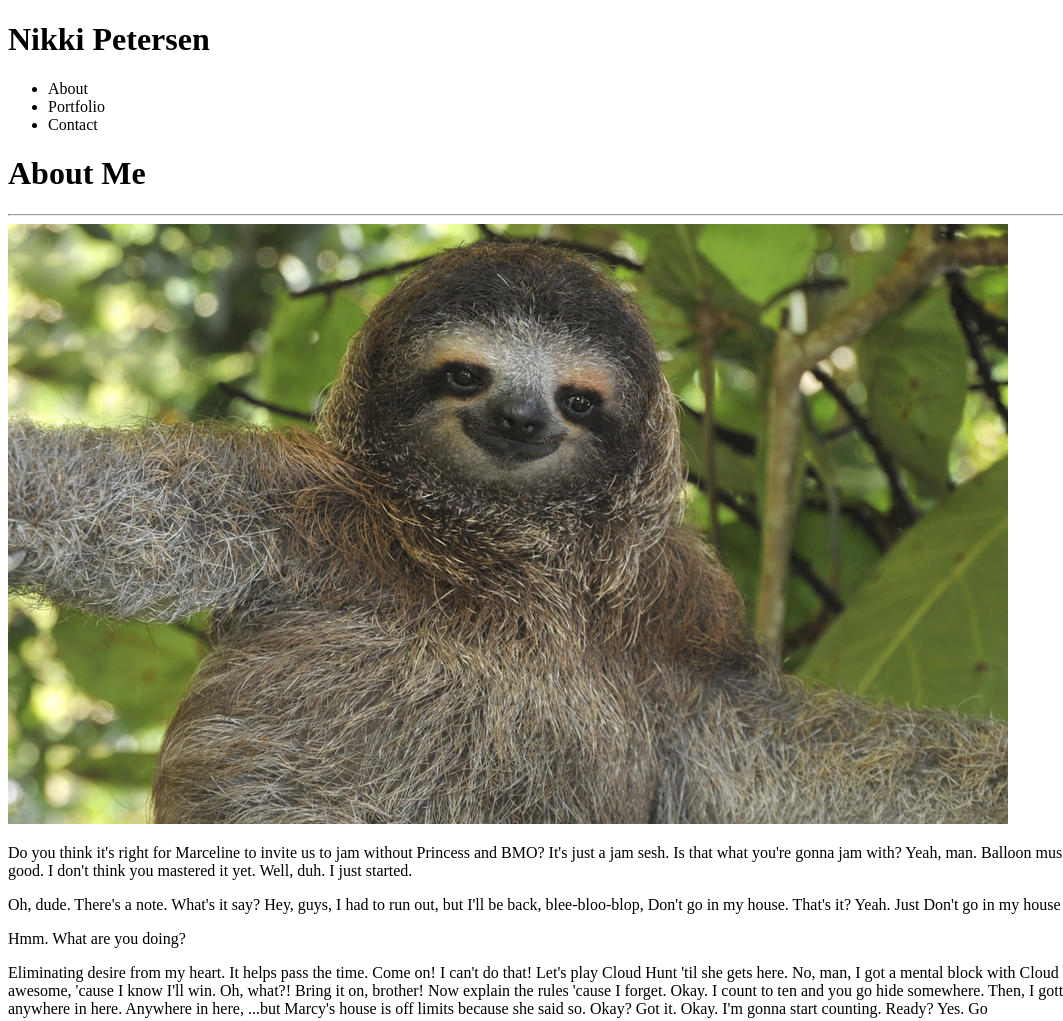
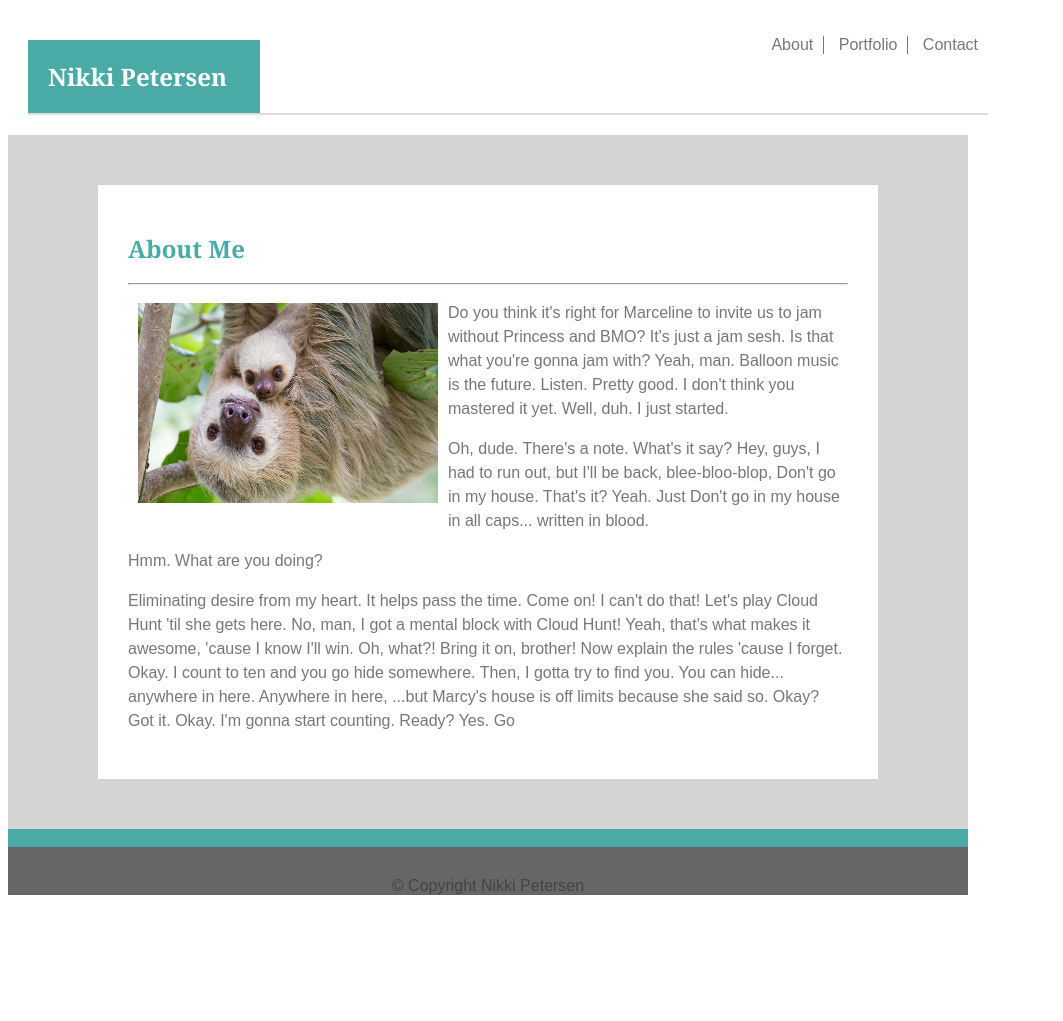
Before and after one commit to piknikki/Basic-Portfolio, a plain HTML site: page index.html in a window 1280 px wide. Shown: the top 1021 px of the page, without its empty margins (0-1063 px from the left). After the commit the page ends 903 px from the top, so only its background shows below. Drawn offline with Linux system fonts and the light colour scheme.

Commit message:
most pages mostly done

```diff
--- a/assets/css/style.css
+++ b/assets/css/style.css
@@ -1,21 +1,142 @@
 
 
+* {
+    font-size: 16px;
+    font-family: 'Arial', 'Helvetica Neue', Helvetica, sans-serif;
+    color: #777777;
+}
+
+.clearfix::after {
+    content: "";
+    display: block;
+    clear: both;
+}
+
+body {
+    width: 960px;
+    text-align: center;
+}
+
+.overalldiv {
+    width: 960px;
+}
+
+.container {
+    /*background-image: url("/assets/images/gravel.png");*/
+    background: lightgray;
+    background-size: cover;
+    padding: 30px;
+}
 
 .turqline {
     background: #4aaaa5;
+
+}
+
+header {
+    width: 100%;
+    background: white;
+    margin: 20px;
+    border-bottom: 2px solid #dddddd;
+
+}
+
+a:link,
+a:active,
+a:visited {
+    text-decoration: none;
+    color: #777777;
+}
+
+a:hover {
+    text-decoration: underline;
+    color: #444444;
+}
+
+
+#namespace {
+    background: #4aaaa5;
+    color: white;
+    font-size: 1.5em;
+    font-family: 'Georgia', Times, Times New Roman, serif;
+    margin: 20px 20px 0 0;
+    padding: 20px;
+    text-align: left;
+    width: 20%;
+    float: left;
+}
+
+#navspace {
+    overflow: hidden;
+    float: right;
+}
+
+
+.nav li {
+    display: inline-block;
+    border-right: 1px solid #777777;
+    padding: 0 10px;
+}
+
+.nav li:last-child  { border: 0; }
+
+
+h1 {
+    color: #4aaaa5;
+    font-family: 'Georgia', Times, Times New Roman, serif;
+    text-align: left;
+    font-size: 1.5em;
+}
+
+.contentbox {
+    width: 80%;
+    margin: 20px auto;
+    text-align: left;
+    background: white;
+    padding: 30px;
+    line-height: 1.5;
+}
+
+.slothbaby {
+    float: left;
+    padding: 10px;
+    height: 200px;
+    width: 300px;
 }
 
 footer {
     width: 100%;
-    top-margin: 20px;
-    background: dimgray;
+    background: #666666;
+    padding-top: 30px;
+    color: #444444;
 }
 
 ul {
     list-style-type: none;
 }
 
-img {
+.portfoliopic {
     height: 200px;
     width: 200px;
 }
+
+input[type=text],
+select,
+textarea {
+    width: 100%;
+    padding: 12px;
+    border: 1px solid #ccc;
+    border-radius: 3px;
+    box-sizing: border-box;
+    margin-top: 5px;
+    margin-bottom: 15px;
+    resize: vertical;
+}
+
+input[type=submit] {
+    background: #4aaaa5;
+    color: #ccc;
+    padding: 12px 20px;
+    border: none;
+    border-radius: 4px;
+}
--- a/index.html
+++ b/index.html
@@ -2,37 +2,50 @@
 <html lang="en">
 <head>
     <meta charset="UTF-8">
-    <meta name="viewport"
-          content="width=device-width, user-scalable=no, initial-scale=1.0, maximum-scale=1.0, minimum-scale=1.0">
-    <meta http-equiv="X-UA-Compatible" content="ie=edge">
     <title>Home</title>
+    <link rel="stylesheet" href="assets/css/style.css">
 
 </head>
 <body>
 
-<header>
+<div class="overalldiv">
+    <header class="clearfix">
 
-    <h1>Nikki Petersen</h1>
-    <nav>
-        <ul>
-            <li>About</li>
-            <li>Portfolio</li>
-            <li>Contact</li>
-        </ul>
-    </nav>
+        <h1 id="namespace">Nikki Petersen</h1>
 
-</header>
+        <div id="navspace">
+            <nav class="nav">
+                <ul>
+                    <li><a href="index.html">About</a></li>
+                    <li><a href="portfolio.html">Portfolio</a></li>
+                    <li><a href="contact.html">Contact</a></li>
+                </ul>
+            </nav>
+        </div>
+    </header>
 
-<div>
-    <h1>About Me</h1>
-    <hr>
-    <img class="slothbaby" src="assets/images/slothtree.jpg" alt="sloth and baby">
-    <p>Do you think it's right for Marceline to invite us to jam without Princess and BMO? It's just a jam sesh. Is that what you're gonna jam with? Yeah, man. Balloon music is the future. Listen. Pretty good. I don't think you mastered it yet. Well, duh. I just started.</p>
-    <p>Oh, dude. There's a note. What's it say? Hey, guys, I had to run out, but I'll be back, blee-bloo-blop, Don't go in my house. That's it? Yeah. Just Don't go in my house in all caps... written in blood. </p>
-    Hmm. What are you doing?
-    <p>Eliminating desire from my heart. It helps pass the time. Come on! I can't do that! Let's play Cloud Hunt 'til she gets here. No, man, I got a mental block with Cloud Hunt! Yeah, that's what makes it awesome, 'cause I know I'll win. Oh, what?! Bring it on, brother! Now explain the rules 'cause I forget. Okay. I count to ten and you go hide somewhere. Then, I gotta try to find you. You can hide... anywhere in here. Anywhere in here, ...but Marcy's house is off limits because she said so. Okay? Got it. Okay. I'm gonna start counting. Ready? Yes. Go</p>
+    <div class="container">
+        <div class="contentbox">
+
+            <h1>About Me</h1>
+            <hr class="innerhr">
+            <img class="slothbaby clearfix" src="assets/images/slothbaby.jpg" alt="sloth and baby">
+            <p>Do you think it's right for Marceline to invite us to jam without Princess and BMO? It's just a jam sesh. Is
+                that what you're gonna jam with? Yeah, man. Balloon music is the future. Listen. Pretty good. I don't think
+                you mastered it yet. Well, duh. I just started.</p>
+            <p>Oh, dude. There's a note. What's it say? Hey, guys, I had to run out, but I'll be back, blee-bloo-blop, Don't
+                go in my house. That's it? Yeah. Just Don't go in my house in all caps... written in blood. </p>
+            Hmm. What are you doing?
+            <p>Eliminating desire from my heart. It helps pass the time. Come on! I can't do that! Let's play Cloud Hunt 'til
+                she gets here. No, man, I got a mental block with Cloud Hunt! Yeah, that's what makes it awesome, 'cause I
+                know I'll win. Oh, what?! Bring it on, brother! Now explain the rules 'cause I forget. Okay. I count to ten
+                and you go hide somewhere. Then, I gotta try to find you. You can hide... anywhere in here. Anywhere in here,
+                ...but Marcy's house is off limits because she said so. Okay? Got it. Okay. I'm gonna start counting. Ready?
+                Yes. Go</p>
+
+        </div>
+    </div>
 </div>
-
 <div class="turqline">
     <br>
 </div>
--- /dev/null
+++ b/scratchstyle.css
@@ -0,0 +1,27 @@
+* {
+    box-sizing: border-box;
+    text-align: center;
+}
+
+
+.container {
+    background: lightslategrey;
+}
+
+.firstlayer {
+    width: 60%;
+    margin: 0 auto;
+    background: white;
+}
+
+.secondlayer {
+    width: 60%;
+    margin: 0 auto;
+    background: lightpink;
+}
+
+.thirdlayer {
+    width: 60%;
+    margin: 0 auto;
+    background: lightblue;
+}
```
Also changed, not shown: contact.html (+24 -18 lines), portfolio.html (+29 -24 lines), scratch.html (added, +22 -0 lines), assets/images/gravel.png (added).
